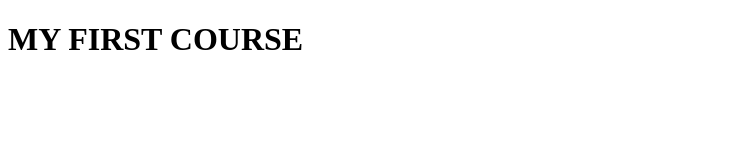
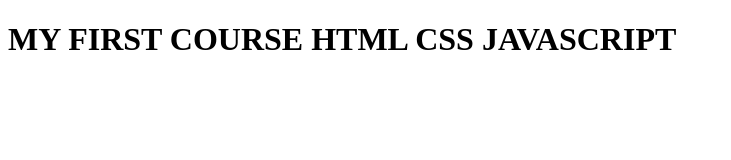
Before and after one commit to nupur-gupte/courserasample, a plain HTML site: page site/index.html in a window 1280 px wide. Shown: the whole page, without its empty margins (0-731 px from the left). Drawn offline with Linux system fonts and the light colour scheme.

Commit message:
small addition to page.

```diff
--- a/site/index.html
+++ b/site/index.html
@@ -4,6 +4,6 @@
 	<title>HELLO COURSERA</title>
 </head>
 <body>
-<h1>MY FIRST COURSE</h1>
+<h1>MY FIRST COURSE HTML CSS JAVASCRIPT</h1>
 </body>
 </html>
```
